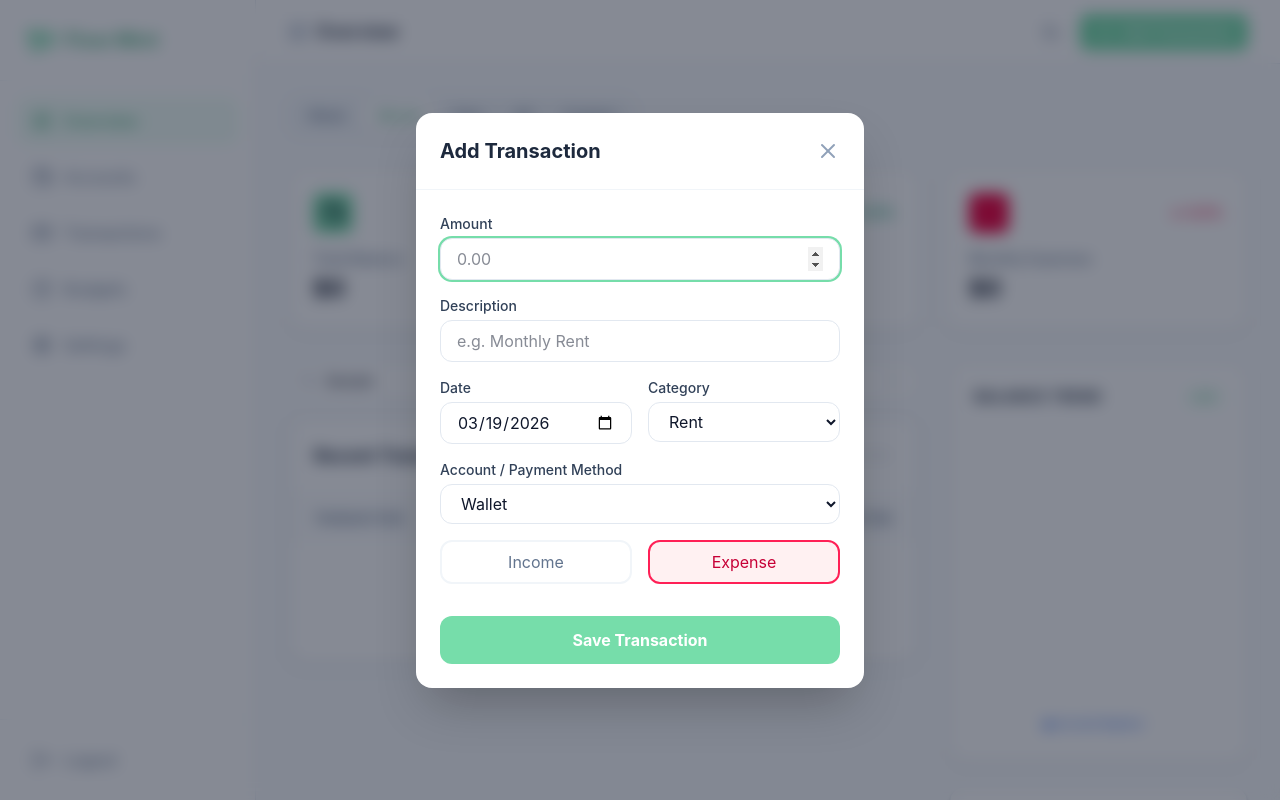
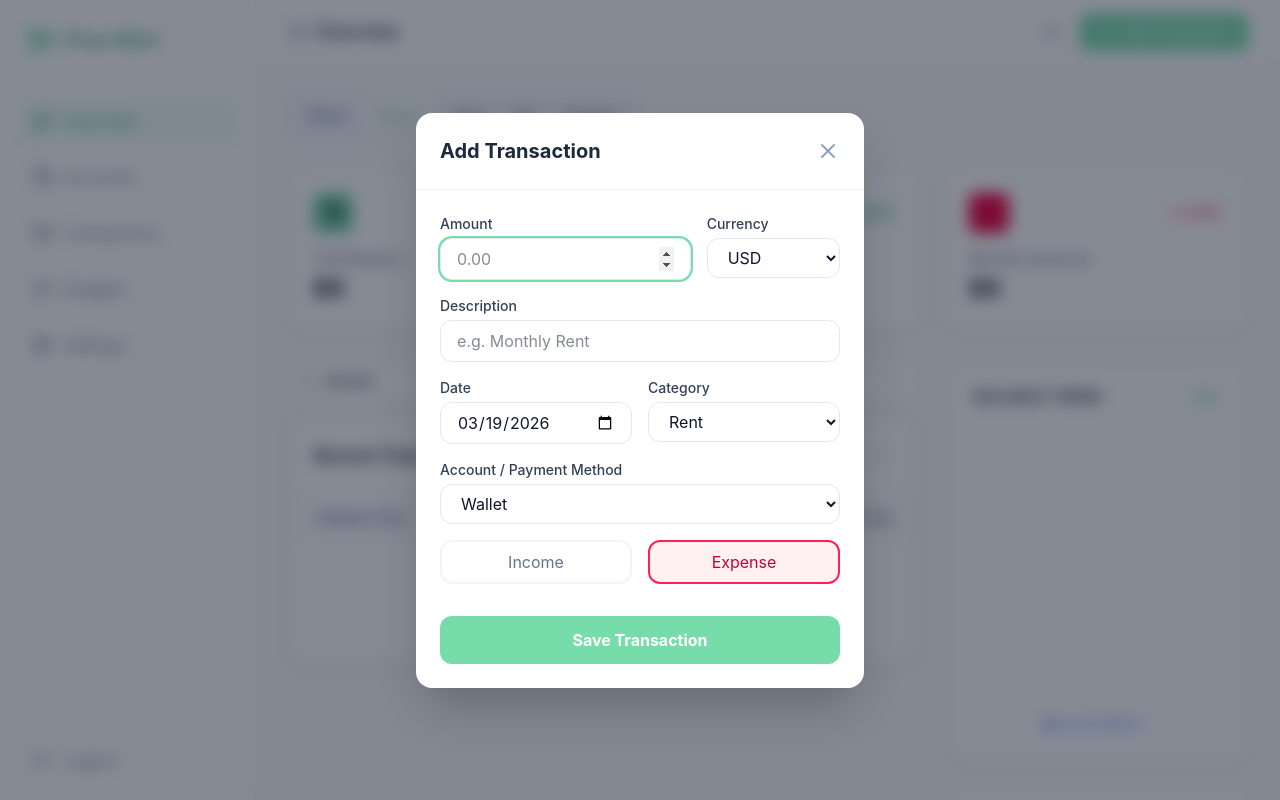
Before and after one commit to Palpatine0/FlowMint, a React (Vite) app in the folder web/: page / in a window 1280 px wide. Both pictures are taken after typing "Sample" into the empty fields and a click on the button "Add Transaction". Built offline with nearby package versions, Linux system fonts and the light colour scheme.

Commit message:
Add multi currency support

```diff
--- a/web/src/components/ui/AddTransactionModal.tsx
+++ b/web/src/components/ui/AddTransactionModal.tsx
@@ -21,6 +21,16 @@ const PRESET_CATEGORIES = [
 ];
 
 const PRESET_ACCOUNTS = ["Wallet", "Bank Account", "Credit Card"];
+const CURRENCIES = ["USD", "EUR", "GBP", "INR", "JPY", "CAD"];
+
+const EXCHANGE_RATES: Record<string, number> = {
+  USD: 1,
+  EUR: 1.09,
+  GBP: 1.27,
+  INR: 0.012,
+  JPY: 0.0067,
+  CAD: 1,
+};
 
 export function AddTransactionModal({
   isOpen,
@@ -43,6 +53,7 @@ export function AddTransactionModal({
   const [date, setDate] = useState(getLocalDateString(new Date()));
   const [type, setType] = useState<TransactionType>("expense");
   const [account, setAccount] = useState(PRESET_ACCOUNTS[0]);
+  const [currency, setCurrency] = useState("USD");
   const [customCategory, setCustomCategory] = useState("");
   const [errors, setErrors] = useState<{
     amount?: string;
@@ -65,12 +76,14 @@ export function AddTransactionModal({
         setCustomCategory(editTransaction.category);
       }
       setAccount(editTransaction.account || PRESET_ACCOUNTS[0]);
+      setCurrency(editTransaction.currency || "USD");
     } else if (isOpen && !editTransaction) {
       setAmount("");
       setDescription("");
       setCategory(PRESET_CATEGORIES[0]);
       setCustomCategory("");
       setAccount(PRESET_ACCOUNTS[0]);
+      setCurrency("USD");
       setDate(getLocalDateString(new Date()));
       setType("expense");
       setErrors({});
@@ -108,9 +121,15 @@ export function AddTransactionModal({
 
     const finalCategory = category === "Other" ? customCategory : category;
 
+    const typedAmount = parseFloat(amount);
+    const rate = EXCHANGE_RATES[currency] || 1;
+    const baseAmountValue = currency === "USD" ? typedAmount : typedAmount * rate;
+
     onAdd({
       id: editTransaction ? editTransaction.id : crypto.randomUUID(),
-      amount: parseFloat(amount),
+      amount: baseAmountValue,
+      originalAmount: typedAmount,
+      currency: currency,
       description,
       type,
       date: new Date(date + "T00:00:00").toISOString(),
@@ -136,7 +155,8 @@ export function AddTransactionModal({
         </div>
 
         <form onSubmit={handleSubmit} className="p-6 space-y-4">
-          <div>
+          <div className="flex gap-4">
+            <div className="flex-1">
               <label className="block text-sm font-medium text-slate-700 dark:text-slate-300 mb-1">
                 Amount
               </label>
@@ -154,6 +174,23 @@ export function AddTransactionModal({
               {errors.amount && (
                 <p className="text-rose-500 text-xs mt-1">{errors.amount}</p>
               )}
+            </div>
+            <div className="w-1/3">
+              <label className="block text-sm font-medium text-slate-700 dark:text-slate-300 mb-1">
+                Currency
+              </label>
+              <select
+                value={currency}
+                onChange={(e) => setCurrency(e.target.value)}
+                className="w-full px-4 py-2 border border-slate-200 dark:border-slate-600 rounded-xl outline-none focus:ring-2 focus:ring-primary-400 bg-white dark:bg-slate-700 dark:text-slate-100"
+              >
+                {CURRENCIES.map((code) => (
+                  <option key={code} value={code}>
+                    {code}
+                  </option>
+                ))}
+              </select>
+            </div>
           </div>
 
           <div>
--- a/web/src/components/ui/TransactionList.tsx
+++ b/web/src/components/ui/TransactionList.tsx
@@ -117,10 +117,9 @@ export function TransactionList({ transactions, onDelete, onEdit, emptyMessage =
                   </td>
                   <td className="px-6 py-4">
                     <span
-                      className={`px-3 py-1 rounded-full text-xs font-medium ${
-                        CATEGORY_COLORS[tx.category] ||
+                      className={`px-3 py-1 rounded-full text-xs font-medium ${CATEGORY_COLORS[tx.category] ||
                         "bg-slate-100 text-slate-600"
-                      }`}
+                        }`}
                     >
                       {tx.category}
                     </span>
@@ -128,8 +127,14 @@ export function TransactionList({ transactions, onDelete, onEdit, emptyMessage =
                   <td
                     className={`px-6 py-4 text-right font-semibold ${tx.type === "income" ? "text-emerald-600" : "text-slate-900 dark:text-slate-100"}`}
                   >
-                    {tx.type === "income" ? "+" : "-"}$
-                    {tx.amount.toLocaleString()}
+                    <div>
+                      {tx.type === "income" ? "+" : "-"}${tx.amount.toLocaleString(undefined, { minimumFractionDigits: 2, maximumFractionDigits: 2 })}
+                    </div>
+                    {tx.currency && tx.currency !== "USD" && (
+                      <div className="text-xs text-slate-400 font-normal mt-0.5">
+                        ({tx.originalAmount?.toLocaleString(undefined, { minimumFractionDigits: 2, maximumFractionDigits: 2 })} {tx.currency})
+                      </div>
+                    )}
                   </td>
                   <td className="px-6 py-4 text-right">
                     <div className="flex items-center justify-end gap-1">
--- a/web/src/types/index.ts
+++ b/web/src/types/index.ts
@@ -15,6 +15,8 @@ export interface Transaction {
   description: string;
   type: TransactionType;
   account?: string;
+  currency?: string;
+  originalAmount?: number;
 }
 
 export interface Category {
```
Lines whose indentation alone changed are shown as unchanged.
